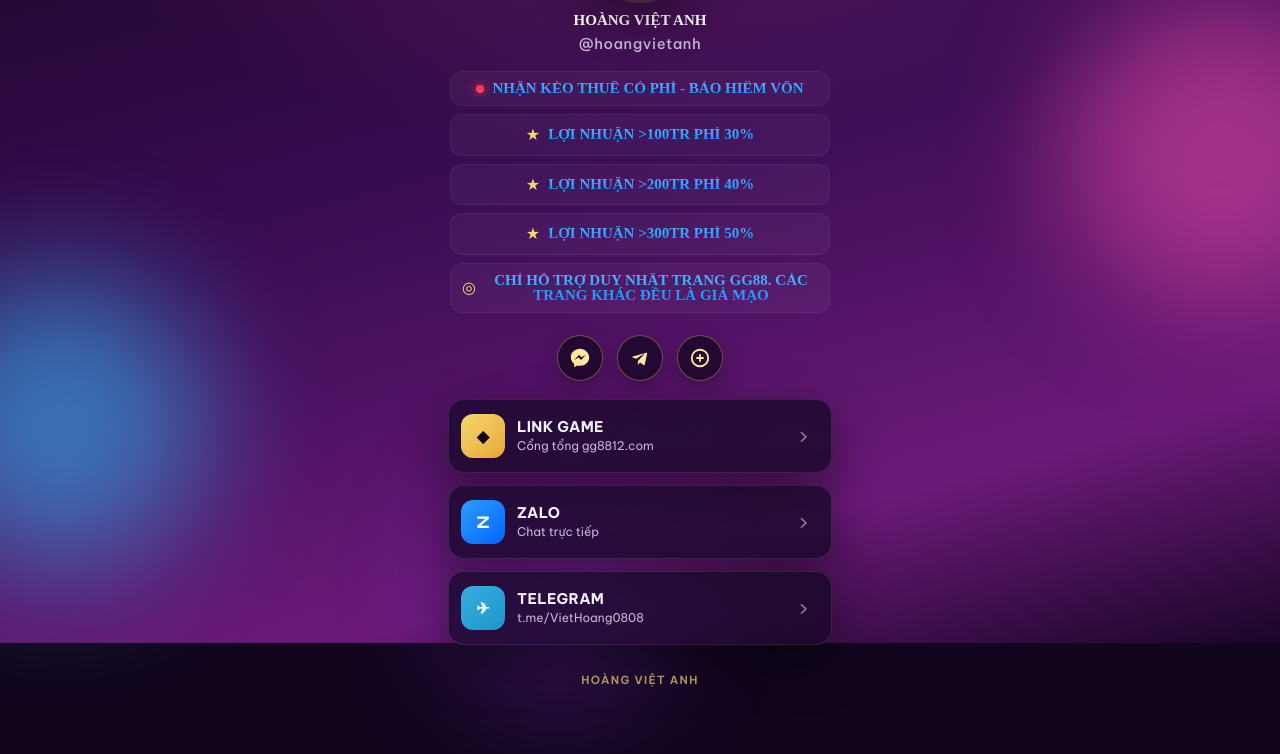
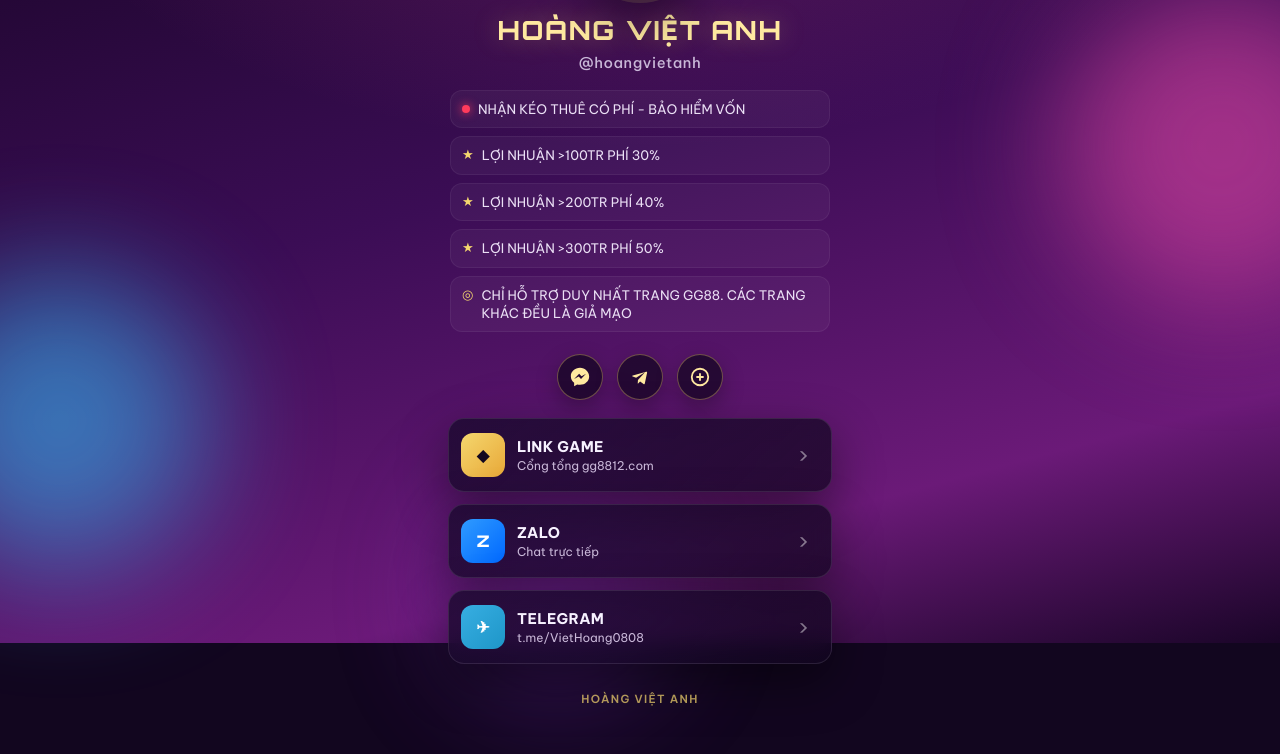
Before and after one commit to freze2212/lp-hoangvietanh-bio, a plain HTML site: page index.html in a window 1280 px wide. Shown: the part 157-911 px from the top of the page. Drawn offline with Linux system fonts and the light colour scheme; no server answers.

```diff
--- a/index.html
+++ b/index.html
@@ -27,11 +27,11 @@
       <h1 id="name" class="name">HOÀNG VIỆT ANH</h1>
       <p id="handle" class="handle">@hoangvietanh</p>
       <ul id="bio" class="bio">
-        <li><span class="dot"></span><span class="line">NHẬN KÉO THUÊ CÓ PHÍ - BẢO HIỂM VỐN</span></li>
-        <li><span class="star">★</span><span class="line">LỢI NHUẬN &gt;100TR PHÍ 30%</span></li>
-        <li><span class="star">★</span><span class="line">LỢI NHUẬN &gt;200TR PHÍ 40%</span></li>
-        <li><span class="star">★</span><span class="line">LỢI NHUẬN &gt;300TR PHÍ 50%</span></li>
-        <li><span class="pin">◎</span><span class="line">CHỈ HỖ TRỢ DUY NHẤT TRANG GG88. CÁC TRANG KHÁC ĐỀU LÀ GIẢ MẠO</span></li>
+        <li><span class="dot"></span> NHẬN KÉO THUÊ CÓ PHÍ - BẢO HIỂM VỐN</li>
+        <li><span class="star">★</span> LỢI NHUẬN &gt;100TR PHÍ 30%</li>
+        <li><span class="star">★</span> LỢI NHUẬN &gt;200TR PHÍ 40%</li>
+        <li><span class="star">★</span> LỢI NHUẬN &gt;300TR PHÍ 50%</li>
+        <li><span class="pin">◎</span> CHỈ HỖ TRỢ DUY NHẤT TRANG GG88. CÁC TRANG KHÁC ĐỀU LÀ GIẢ MẠO</li>
       </ul>
     </header>
 
@@ -115,11 +115,8 @@
           if (i === 0) mark.className = "dot";
           else if (i === d.bio.length - 1) { mark.className = "pin"; mark.textContent = "◎"; }
           else { mark.className = "star"; mark.textContent = "★"; }
-          var text = document.createElement("span");
-          text.className = "line";
-          text.textContent = line;
           li.appendChild(mark);
-          li.appendChild(text);
+          li.appendChild(document.createTextNode(" " + line));
           ul.appendChild(li);
         });
       }
--- a/style.css
+++ b/style.css
@@ -114,14 +114,12 @@
 }
 
 .name {
-  font-family: "Times New Roman", Times, serif;
-  font-weight: 700;
-  font-style: normal;
-  font-size: 15px;
-  line-height: 1;
-  letter-spacing: 0;
-  text-align: center;
-  color: #ffffff;
+  font-family: Orbitron, "Be Vietnam Pro", sans-serif;
+  font-size: clamp(1.35rem, 5vw, 1.65rem);
+  font-weight: 800;
+  letter-spacing: 0.06em;
+  color: var(--gold2);
+  text-shadow: 0 0 24px rgba(245, 215, 110, 0.35);
 }
 
 .handle {
@@ -138,36 +136,24 @@
   max-width: 380px;
   display: grid;
   gap: 8px;
-  text-align: center;
+  text-align: left;
 }
 
 .bio li {
   display: flex;
   gap: 8px;
-  align-items: center;
-  justify-content: center;
+  align-items: flex-start;
+  font-size: 0.82rem;
+  line-height: 1.4;
+  color: #ebe0f5;
   background: rgba(255, 255, 255, 0.04);
   border: 1px solid rgba(255, 255, 255, 0.06);
   border-radius: 12px;
   padding: 9px 11px;
 }
 
-.bio .line {
-  font-family: "Times New Roman", Times, serif;
-  font-weight: 700;
-  font-style: normal;
-  font-size: 15px;
-  line-height: 1;
-  letter-spacing: 0;
-  text-align: center;
-  background-image: linear-gradient(180deg, #53B4FA 0%, #118FFF 100%);
-  -webkit-background-clip: text;
-  background-clip: text;
-  color: transparent;
-}
-
 .bio .dot {
-  width: 8px; height: 8px; flex: 0 0 auto;
+  width: 8px; height: 8px; margin-top: 5px; flex: 0 0 auto;
   border-radius: 50%;
   background: #ff3b5c;
   box-shadow: 0 0 10px #ff3b5c;
```
